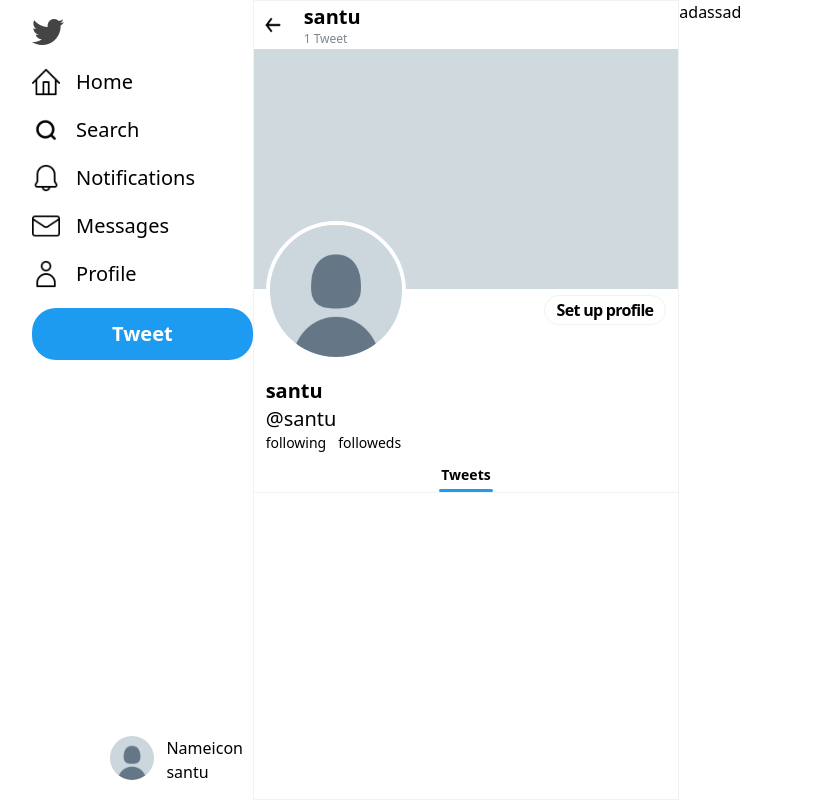
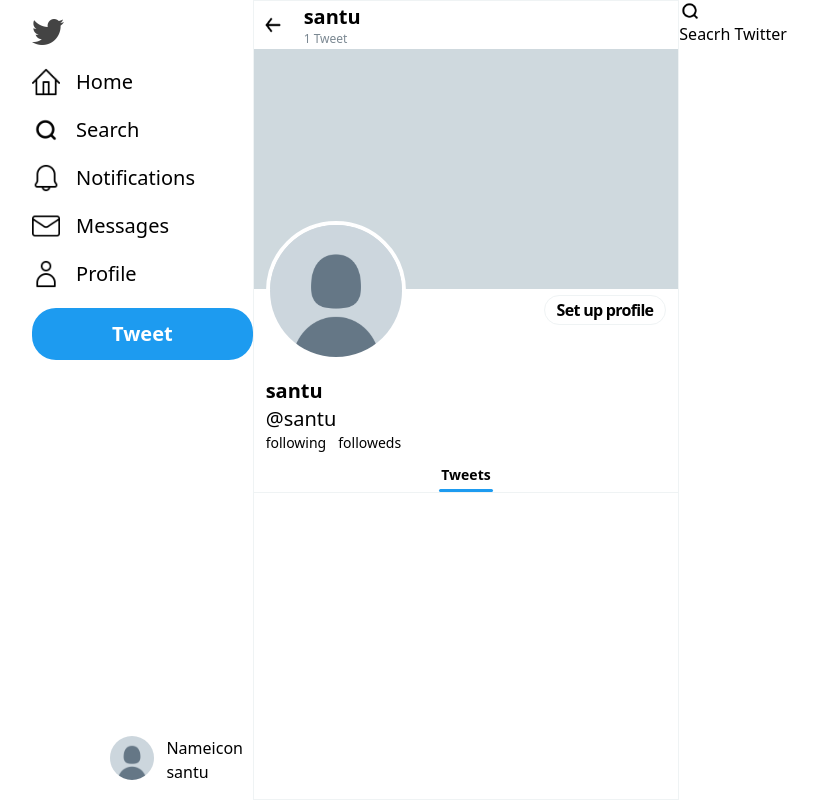
Before and after one commit to SantiZai/twitter-clon-front, a React (Vite) app: page /profile in a window 1280 px wide. Shown: the whole page, without its empty margins (174-989 px from the left). Built offline with nearby package versions, Linux system fonts and the light colour scheme.

Commit message:
profile changes

```diff
--- a/src/components/pages/Profile.tsx
+++ b/src/components/pages/Profile.tsx
@@ -1,6 +1,7 @@
 import { User } from '../../interfaces/User'
 import profileDefault from '../../assets/profile_default.png'
 import back from '../../assets/back-arrow.png'
+import search from '../../assets/search.png'
 import '../../profile_page.css'
 
 const Profile = ({ user }: { user: User }) => {
@@ -38,7 +39,6 @@
 						<span>followeds</span>
 					</div>
 				</div>
-				{/* tabs con los tweets */}
 				<div className="tabs w-full mt-3 flex justify-center items-center">
 					<div className='flex flex-col justify-center items-center'>
 						<div className='text-sm font-semibold'>Tweets</div>
@@ -47,7 +47,10 @@
 				</div>
 			</div>
 			<div className="more">
-				<h1>adassad</h1>
+				<div>
+					<img src={search} width="22px" />
+					<span>Seacrh Twitter</span>
+				</div>
 			</div>
 		</div>
 	)
```
